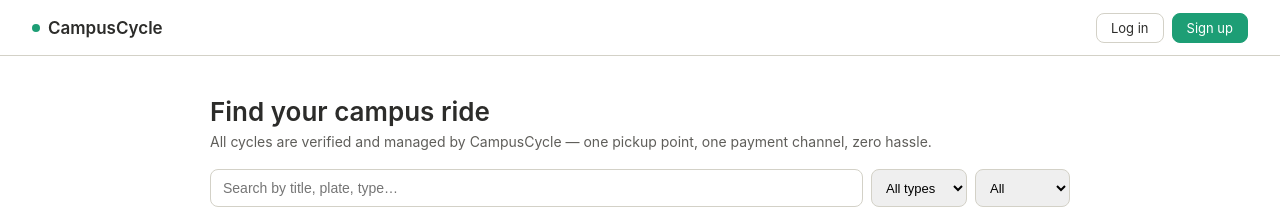
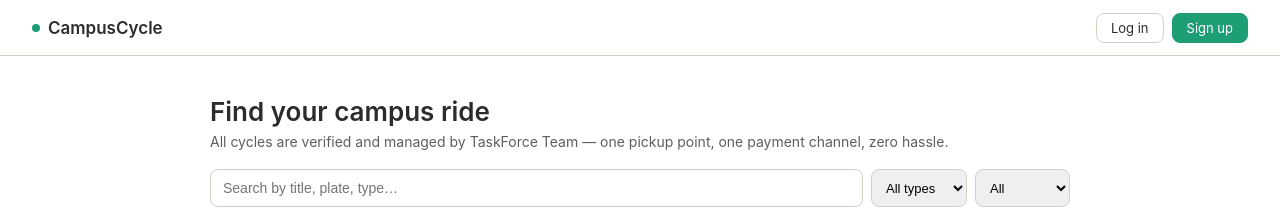
Before and after one commit to AjayKrishnan17/ReCycle, a React (Vite) app in the folder Frontend/: page / in a window 1280 px wide. Shown: the top 223 px of the page. Built offline with nearby package versions, Linux system fonts and the light colour scheme; no server answers.

Commit message:
Update branding from CampusCycle to TaskForce Team

```diff
--- a/Frontend/src/pages/Home.jsx
+++ b/Frontend/src/pages/Home.jsx
@@ -43,7 +43,7 @@ export default function Home() {
         <div className="hero-inner">
           <h1>Find your campus ride</h1>
           <p>
-            All cycles are verified and managed by CampusCycle — one pickup point,
+            All cycles are verified and managed by TaskForce Team — one pickup point,
             one payment channel, zero hassle.
           </p>
 
```
